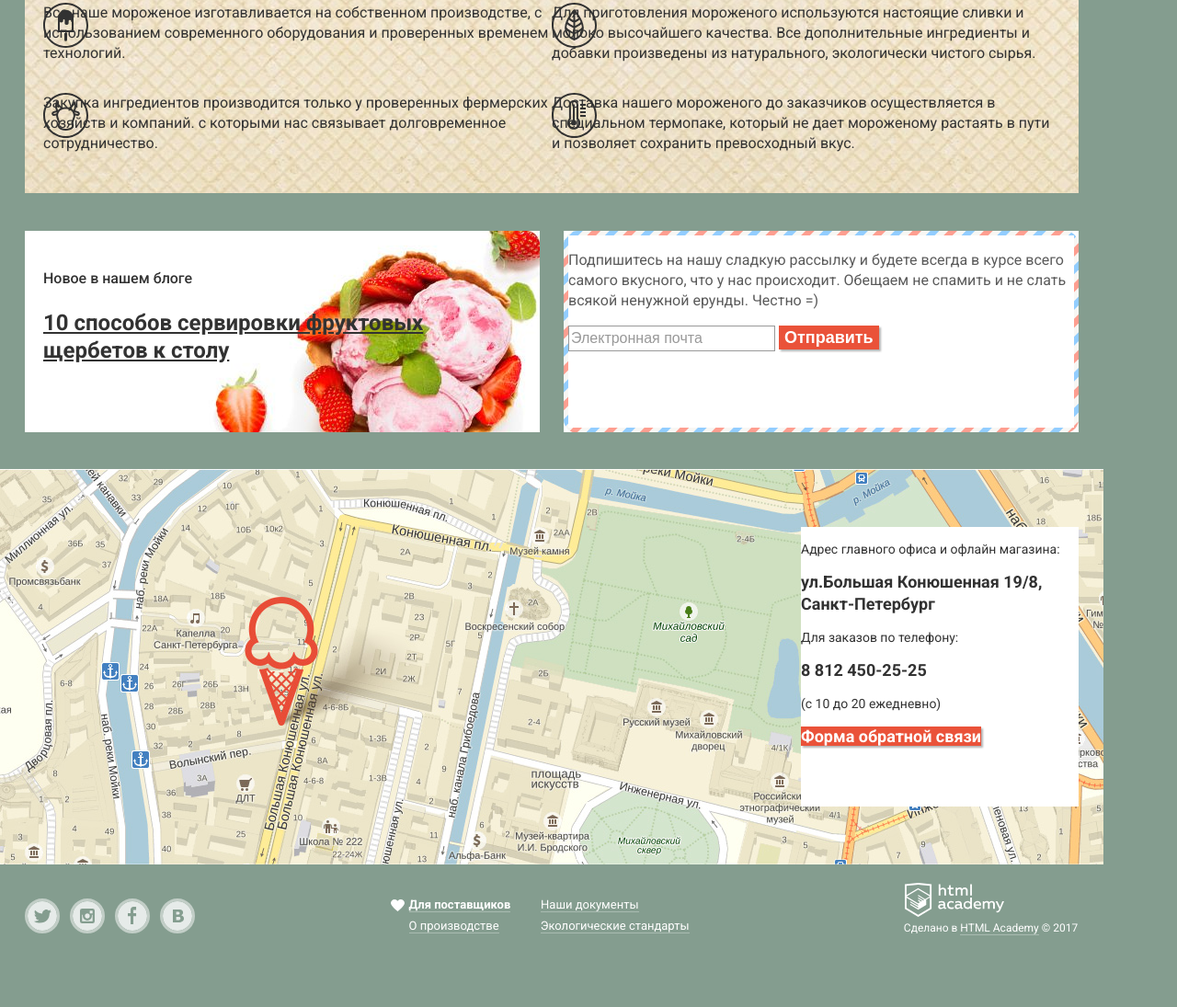
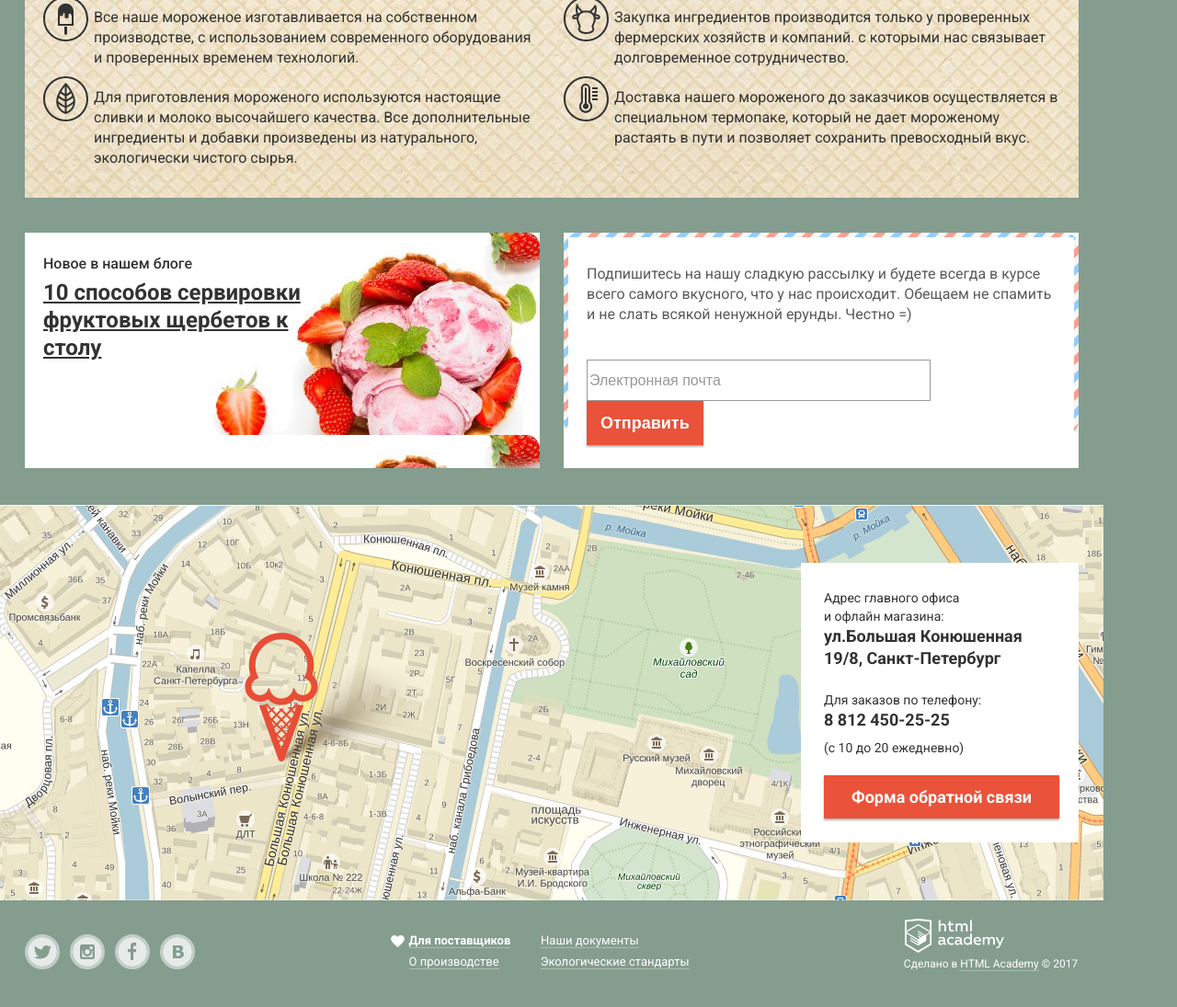
Before and after one commit to IvelinaCh/452149-gllacy, a plain HTML site: page index.html in a window 1280 px wide. Shown: the part 1381-2476 px from the top of the page at 92% size. Before the commit the page ends 2440 px from the top, so only its background shows below. Drawn offline with Linux system fonts and the light colour scheme.

Commit message:
сетка 5
5

```diff
--- a/css/style.css
+++ b/css/style.css
@@ -50,6 +50,9 @@ a {
 	font-size: 16px;
 	line-height: 22px;
 	font-weight: 500;
+	margin: 0;
+	margin-bottom: 5px;
+	padding-top: 3px;
 }
 
 .main-navigation {
@@ -197,7 +200,7 @@ a {
 	text-align: center;
 
 	background-color: #ea5239;
-	box-shadow: 2px 2px 2px rgba(0, 0, 0, 0.3);
+	box-shadow: 0 2px 2px rgba(0, 0, 0, 0.3);
 }
 
 .btn:hover,
@@ -286,7 +289,7 @@ a {
 .delivery::before {
 	content: "";
 	position: absolute;
-	top: 0;
+	top: -12px;
 	left: 0;
 	width: 49px;
 	height: 49px;
@@ -330,12 +333,23 @@ a {
 .subscription-fon{
 	margin: -15px;
 	background-color: #ffffff;
+	padding: 20px;
+}
+
+.subscription-fon p{
+	margin: 0;
+	margin-bottom: 38px;
+	padding-top: 9px;
 }
 
 .input {
+	width: 368px;
+	height: 41px;
 	font-size: 16px;
 	line-height: 24px;
 	font-weight: bold;
+
+	margin-right: 8px;
 
 	background-color: #ffffff;
 	border: 1px solid #999999;
@@ -876,11 +890,23 @@ input::placeholder:focus {
 .present2,
 .new,
 .subscription {
+	position: relative;
 	margin: 0;
 	padding: 20px;
 	width: 560px;
 	box-sizing: border-box;
+}
 
+.new p {
+	width: 285px;
+	margin: 0;
+}
+
+.present .btn {
+	position: absolute;
+	padding: 11px 22px;
+	bottom: 23px;
+	right: 20px;
 }
 
 .hits-list{
@@ -894,12 +920,13 @@ input::placeholder:focus {
 .description {
 	display: flex;
 	flex-direction: column;
-	margin-bottom: 41px;
+	margin-bottom: 38px;
 	padding: 27px 20px;
 }
 
 .shop {
 	margin: 0;
+	margin-bottom: 5px;
 	padding: 0;
 }
 
@@ -918,6 +945,23 @@ input::placeholder:focus {
 	min-height: 304px;
 	margin-left: auto;
 	margin-right: 27px;
+	padding: 20px;
+	padding-left: 25px;
+	box-sizing: border-box;
+}
+
+.contacts p {
+	margin: 0;
+	padding-top: 8px;
+}
+
+.tel {
+	margin-top: 15px;
+	margin-bottom: 32px;
+}
+
+.contacts .btn {
+	padding: 13px 30px;
 }
 
 .main-footer {
@@ -1038,8 +1082,20 @@ display: none
 .description-p{
 	display: flex;
 	flex-wrap: wrap;
+	justify-content: space-between;
 }
 
 .description-p p{
-	width: 50%;
-	}
+	width: 485px;
+	padding-left: 55px;
+	margin-bottom: 5px;
+}
+
+.subscription-form  .button {
+	padding: 12px 15px;
+	margin: 0;
+}
+
+.back {
+	transform: rotate(180deg);
+}
--- a/index.html
+++ b/index.html
@@ -90,7 +90,7 @@
 				</li>
 				<li class="present2">
 					<h2 class="subtitle">Шоколадки даром!</h2>
-					<p>При покупке 2кг любого фруктового мороженного, добавим в	ваш заказ упаковку
+					<p>При покупке 2кг пломбира, добавим в	ваш заказ упаковку
 					вкуснейшей шоколадной присыпки совершенно бесплатно.</p>
 					<a class="btn" href="#">Хочу шоколадки!</a>
 				</li>
@@ -127,15 +127,15 @@
 		<section class="description">
 			<p class="shop">Магазин Глейси - это онлайн и офлайн магазин по продаже мороженого собственного производства на развес</p>
 			<div class="description-p"><p class="ice-cream">Все наше мороженое изготавливается на собственном производстве, с использованием современного оборудования и проверенных временем технологий.</p>
+			<p class="ferm">Закупка ингредиентов производится только у проверенных фермерских хозяйств и компаний. с которыми нас связывает долговременное сотрудничество.</p>
 			<p class="eko">Для приготовления мороженого используются настоящие сливки и молоко высочайшего качества. Все дополнительные ингредиенты и добавки произведены из натурального, экологически чистого сырья.</p>
-			<p class="ferm">Закупка ингредиентов производится только у проверенных фермерских хозяйств и компаний. с которыми нас связывает долговременное сотрудничество.</p>
 			<p class="delivery">Доставка нашего мороженого до заказчиков осуществляется в специальном термопаке, который не дает мороженому растаять в пути и позволяет сохранить превосходный вкус.</p>
 			</div>
 		</section>
 		<div class="news">
 		<article class="new">
 			<h4 class="subcaption">Новое в нашем блоге</h4>
-			<a href="#">10 способов сервировки фруктовых щербетов к столу</a>
+			<p><a href="#">10 способов сервировки фруктовых щербетов к столу</a></p>
 		</article>
 		<section class="subscription">
 			<h3 class="visually-hidden">Оформить подписку</h3>
@@ -154,11 +154,13 @@
 
 		<section class="contacts">
 			<h3 class="visually-hidden caption">Контактная информация</h3>
-			<p>Адрес главного офиса и офлайн магазина:</p>
+			<p>Адрес главного офиса<br> и офлайн магазина:</p>
 			<b>ул.Большая Конюшенная 19/8, Санкт-Петербург</b>
+			<div class="tel">
 			<p>Для заказов по телефону:</p>
 			<b>8 812 450-25-25</b>
 			<p>(с 10 до 20 ежедневно)</p>
+			</div>
 			<a class="btn" href="#">Форма обратной связи</a>
 		</section>
 		</div>
```
Also changed, not shown: catalog.html (+1 -1 lines).
